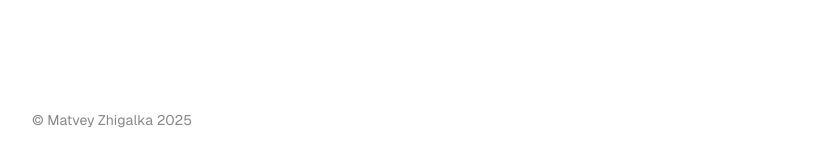
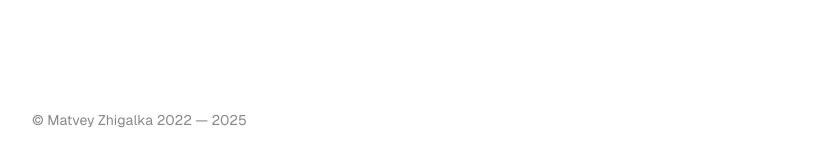
Before and after one commit to mzhigalka/ownWebsite, a React (Create React App) app: page / in a window 1280 px wide. Shown: the part 4717-4884 px from the top of the page, without its empty margins (228-1042 px from the left). Built offline with nearby package versions, Linux system fonts and the light colour scheme.

Commit message:
update footer info

```diff
--- a/src/App.tsx
+++ b/src/App.tsx
@@ -28,7 +28,7 @@ function App() {
 
                 <footer className="px-[16px] ">
                     <div className="text-[14px] text-footer max-w-[760px] mx-auto py-[40px]">
-                        © Matvey Zhigalka {new Date().getFullYear()}
+                        © Matvey Zhigalka 2022 — {new Date().getFullYear()}
                     </div>
                 </footer>
             </div>
```
